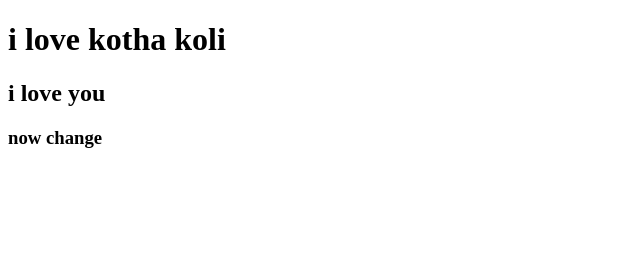
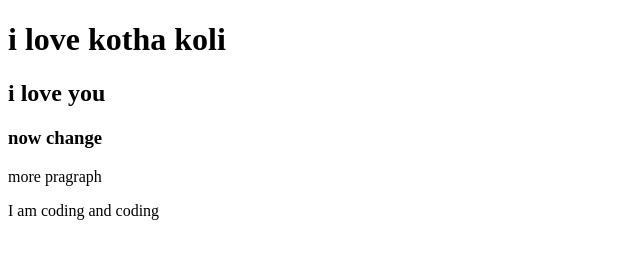
Before and after one commit to jubaerhosen/my-ditiyo-repo, a plain HTML site: page index.html in a window 1280 px wide. Shown: the whole page, without its empty margins (0-640 px from the left). Drawn offline with Linux system fonts and the light colour scheme.

Commit message:
styles added

```diff
--- a/index.html
+++ b/index.html
@@ -5,10 +5,13 @@
     <meta http-equiv="X-UA-Compatible" content="IE=edge">
     <meta name="viewport" content="width=device-width, initial-scale=1.0">
     <title>my ditiyo repo</title>
+    <link rel="stylesheet" href="style.css">
 </head>
 <body>
      <h1> i love kotha koli</h1>
      <h2>i love you</h2>
      <h3>now change</h3>
+     <p>more pragraph</p>
+     <p>I am coding and coding</p>
 </body>
 </html>
```
Also changed, not shown: style.css (added).
